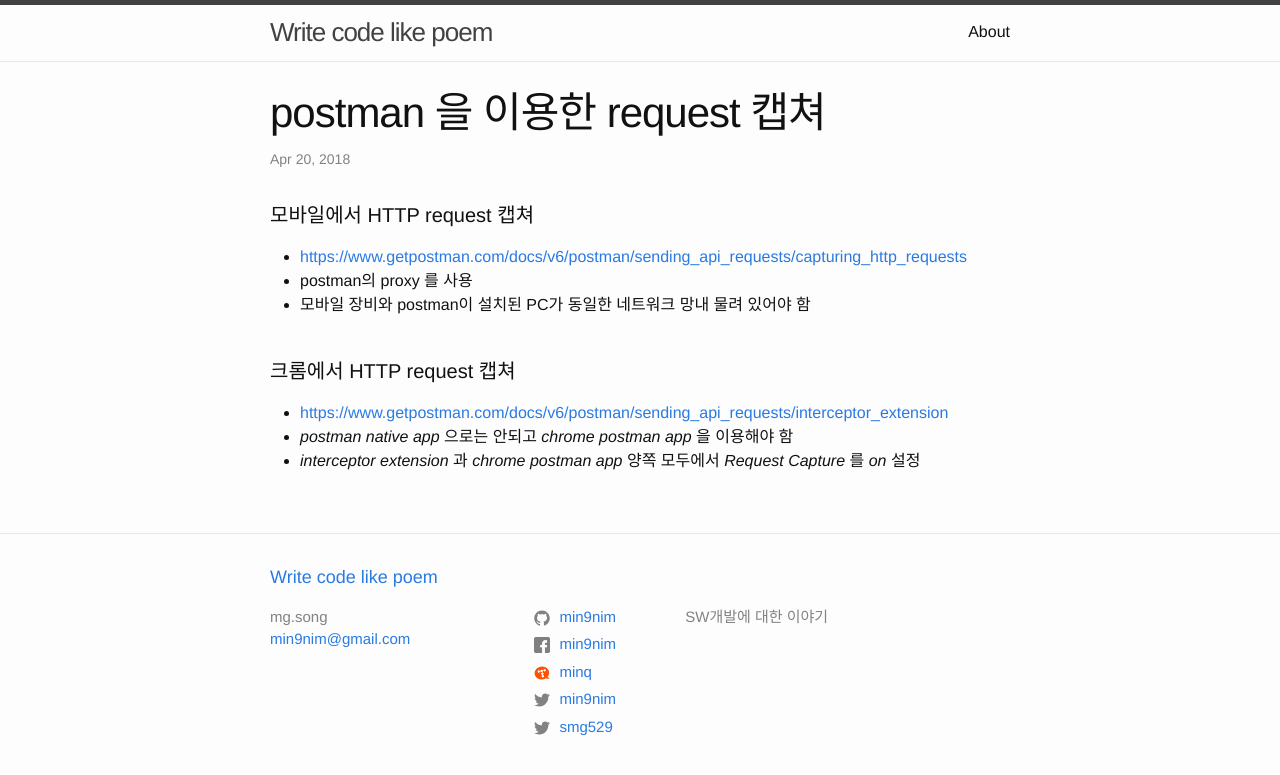
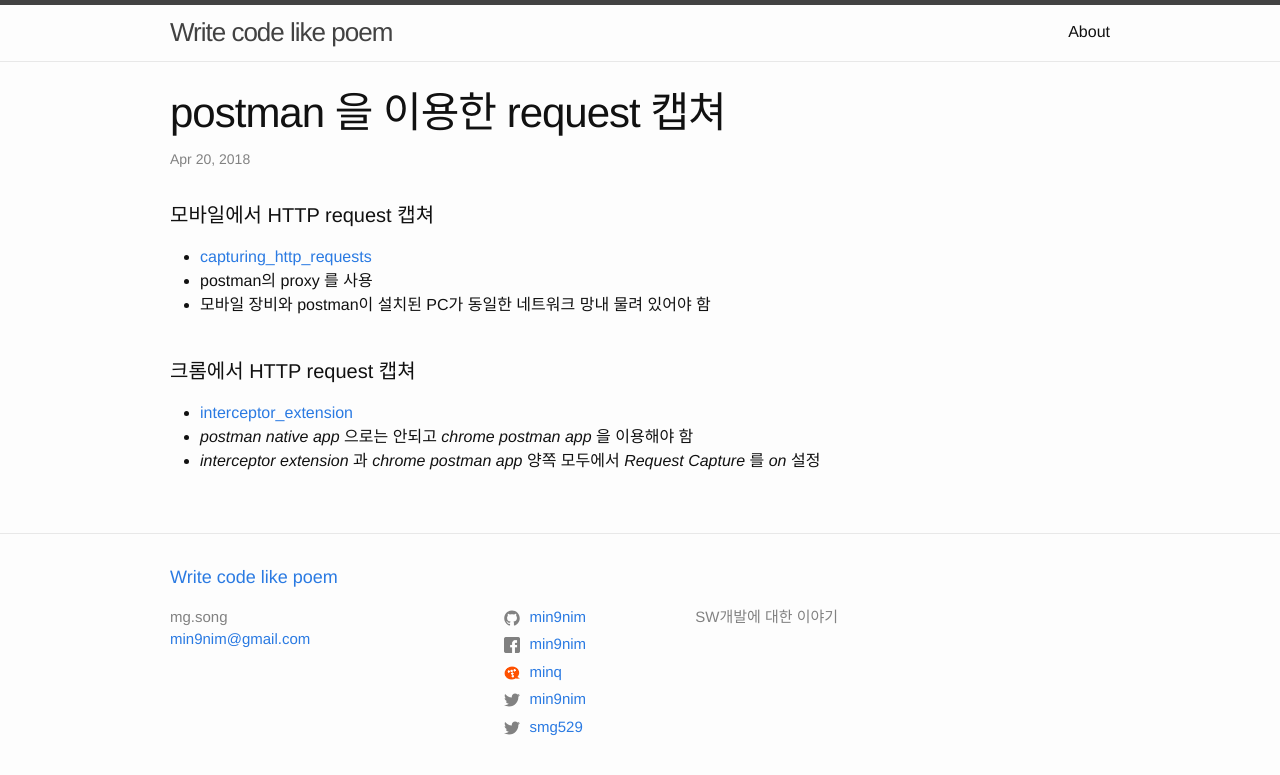
Before and after one commit to min9nim/min9nim.github.io, a Jekyll site: the page built from _posts/2018-04-20-postman.md, in a window 1280 px wide. Shown: the top 775 px of the page. Built offline with Jekyll 4.4.1, drawn with Linux system fonts in a browser that asks for light colours.

Commit message:
페이징처리 작업 중

```diff
--- a/_config.yml
+++ b/_config.yml
@@ -41,6 +41,10 @@ permalink: /:categories/:year/:month/:title:output_ext
 port : 4000
 host : 0.0.0.0
 
+# 페이징
+paginate: 10
+
+
 
 # Exclude from processing.
 # The following items will not be processed, by default. Create a custom list
--- a/_includes/facebook_comments.html
+++ b/_includes/facebook_comments.html
@@ -6,4 +6,4 @@
   js.src = 'https://connect.facebook.net/ko_KR/sdk.js#xfbml=1&version=v2.12';
   fjs.parentNode.insertBefore(js, fjs);
 }(document, 'script', 'facebook-jssdk'));</script>
-<div class="fb-comments" data-href="https://min9nim.github.io{{ page.url | absolute_url | remove: "http://localhost:4000" }}" data-width="740" data-numposts="10"></div>
+<div class="fb-comments" data-href="https://min9nim.github.io{{ page.url | absolute_url | remove: "http://localhost:4000" }}" data-width="100%" data-numposts="10"></div>
--- a/_posts/2018-04-20-postman.md
+++ b/_posts/2018-04-20-postman.md
@@ -5,13 +5,13 @@ date:   2018-04-20 23:00:00 +0900
 categories: Python
 ---
 #### 모바일에서 HTTP request 캡쳐
-- <https://www.getpostman.com/docs/v6/postman/sending_api_requests/capturing_http_requests>
+- [capturing_http_requests](https://www.getpostman.com/docs/v6/postman/sending_api_requests/capturing_http_requests)
 - postman의 proxy 를 사용
 - 모바일 장비와 postman이 설치된 PC가 동일한 네트워크 망내 물려 있어야 함
 <br>
 <br>
 
 #### 크롬에서 HTTP request 캡쳐
-- <https://www.getpostman.com/docs/v6/postman/sending_api_requests/interceptor_extension>
+- [interceptor_extension](https://www.getpostman.com/docs/v6/postman/sending_api_requests/interceptor_extension)
 - _postman native app_ 으로는 안되고 _chrome postman app_ 을 이용해야 함
 - _interceptor extension_ 과 _chrome postman app_ 양쪽 모두에서 _Request Capture_ 를 _on_ 설정
--- a/_sass/minima.scss
+++ b/_sass/minima.scss
@@ -19,9 +19,9 @@ $grey-color-light: lighten($grey-color, 40%) !default;
 $grey-color-dark:  darken($grey-color, 25%) !default;
 
 // Width of the content area
-$content-width:    800px !default;
+$content-width:    1000px !default;
 
-$on-palm:          600px !default;
+$on-palm:          300px !default;
 $on-laptop:        800px !default;
 
 // Use media queries like this:
```
Also changed, not shown: _posts/2018-06-06-mongodb-setting.md (+1 -1 lines), 3 other files.
